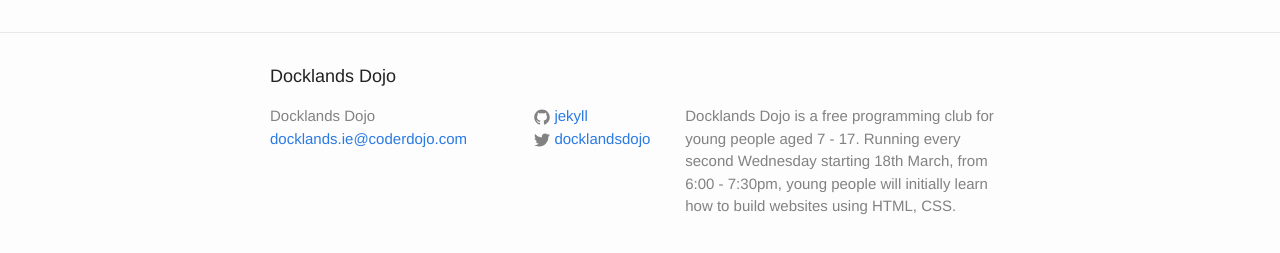
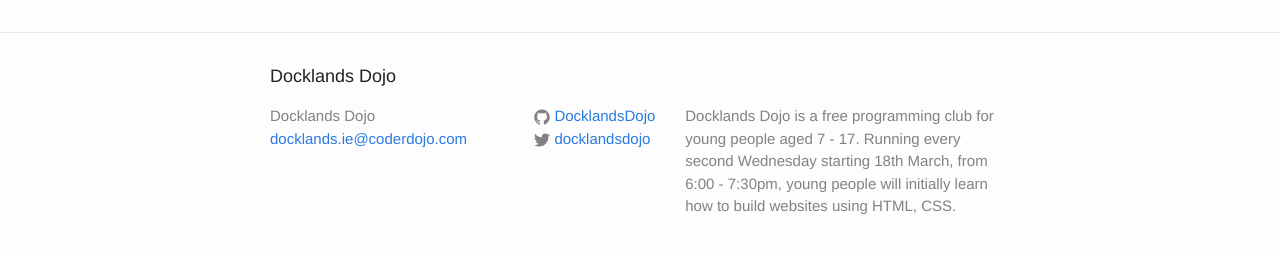
Before and after one commit to summerspirit/docklands-dojo, a Jekyll site: the page built from index.html, in a window 1280 px wide. Shown: the part 495-748 px from the top of the page. Built offline with Jekyll 4.4.1, drawn with Linux system fonts in a browser that asks for light colours.

Commit message:
Add Docklands Dojo GH details

```diff
--- a/_config.yml
+++ b/_config.yml
@@ -6,7 +6,7 @@
 baseurl: "/docklands-dojo" # the subpath of your site, e.g. /blog/
 url: "http://michaelfbradley.github.io/" # the base hostname & protocol for your site
 twitter_username: docklandsdojo
-github_username:  jekyll
+github_username:  DocklandsDojo
 
 # Build settings
 markdown: kramdown
```
